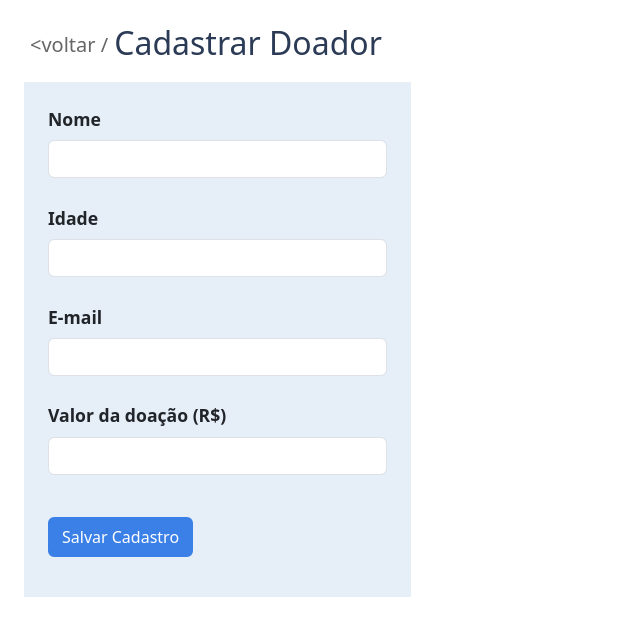
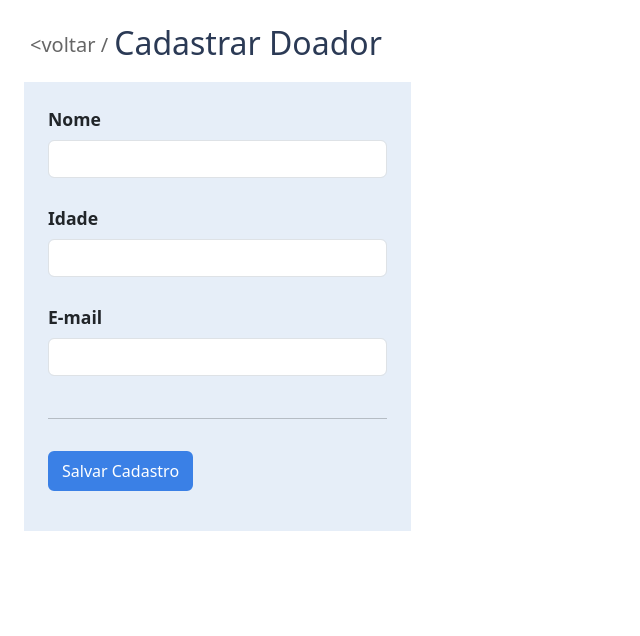
Before and after one commit to Rafa57/Pi_4, a React (Vite) app in the folder front-end/: page /doadores/add in a window 1280 px wide. Shown: the top 636 px of the page, without its empty margins (0-640 px from the left). Built offline with nearby package versions, Linux system fonts and the light colour scheme.

Commit message:
front atualizado

```diff
--- a/front-end/src/containers/doadores/cadastro.jsx
+++ b/front-end/src/containers/doadores/cadastro.jsx
@@ -6,39 +6,41 @@ import './style.css'
 
 function Cadastro() {
 
-
     const [nome, setNome] = useState('');
     const [idade, setIdade] = useState('');
     const [email, setEmail] = useState('');
-    const [valor, setValor] = useState('');
 
     const addDoador = (e) => {
         e.preventDefault();
+        const idadeNum = parseInt(idade)
+
+        if (idadeNum <= 0){
+            alert("Valores negativos ou zerados não são permitidos para a idade")
+            return
+        };
+        if (idadeNum < 18){
+            alert('O doador deve ter 18 anos ou mais.')
+            return
+        };
 
         let novoDoador = {
             name: nome,
-            idade: parseInt(idade),
-            email: email,
-            valor: parseFloat(valor)
+            idade: idadeNum,
+            email: email
         };
 
         api.post('doadores/', novoDoador)
             .then(response => {
-                if (novoDoador['idade'] <= 0 || novoDoador['valor'] <= 0){
-                    alert('Valores negativo não são permitidos')
-                    return
-                };
-                if (novoDoador['idade'] < 18){
-                    alert('O doador deve ter 18 anos ou mais.')
-                    return
-                };
-                console.log('Cadastro realizado', response.data)
+                console.log('Cadastro realizado', response.data);
+                alert('Doador cadastrado com sucesso!');
                 setNome('');
                 setIdade('');
                 setEmail('');
-                setValor('');
             })
-            .catch(error => {console.error('Erro ao cadastrar', error)})
+            .catch(error => {
+                console.error('Erro ao cadastrar', error);
+                alert("Erro ao tentar realizar o cadastro");
+            });
     };
 
     return (
@@ -84,20 +86,10 @@ function Cadastro() {
                     className="form-control"
                 />
                 <br />
-
-                <label htmlFor="valor" className="form-label">Valor da doação (R$) </label>
-                <input
-                    id="valor"
-                    type="number"
-                    step="0.01"
-                    value={valor}
-                    onChange={(e) => setValor(e.target.value)}
-                    required
-                    className="form-control"
-                />
-                <br />
-
-                <button type="submit" className="btn m-3 ms-0">Salvar Cadastro</button>
+                <hr/>
+                <div>
+                    <button type="submit" className="btn m-3 ms-0">Salvar Cadastro</button>
+                </div>
             </form>
 
         </div>
--- a/front-end/src/containers/doadores/info.jsx
+++ b/front-end/src/containers/doadores/info.jsx
@@ -88,7 +88,6 @@ function Info() {
         )
     };
 
-
     return (
         <div id="info" className="p-4">
 
@@ -121,7 +120,7 @@ function Info() {
 
                         <div className="m-3">
                             <h3>Total Doado</h3>
-                            <p> R$ {doador.valor} </p>
+                            <p> R$ {doador.valor_total} </p>
                         </div>
                     </div>
 
```
Also changed, not shown: 2 other files (tests, documents, lock files or other folders).
